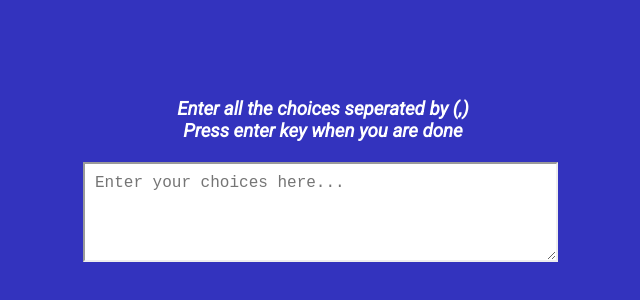
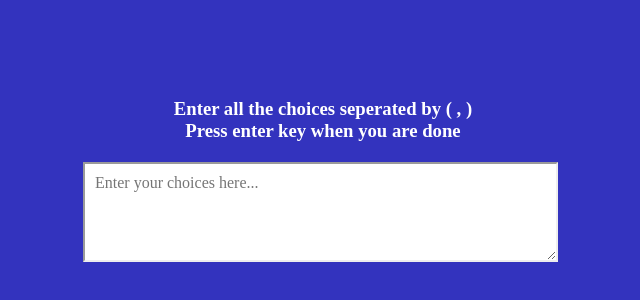
Before and after one commit to poly4concept/random-choice-picker, a plain HTML site: page index.html in a window 1280 px wide. Shown: the part 220-520 px from the top of the page, without its empty margins (317-957 px from the left). Drawn offline with Linux system fonts and the light colour scheme; a web font is replaced by a local one.

Commit message:
changed the font

```diff
--- a/style.css
+++ b/style.css
@@ -1,9 +1,9 @@
-@import url('https://fonts.googleapis.com/css2?family=Roboto:ital@1&display=swap');
+@import url('https://fonts.googleapis.com/css2?family=Ovo&display=swap');
 * {
     box-sizing: border-box;
 }
 body{
-    font-family: 'Roboto', san-serif;
+    font-family: 'Ovo', san-serif;
     background-color: rgb(51, 51, 190);
     display: flex;
     align-items: center;
@@ -28,6 +28,7 @@ h3{
     height: 100px;
     padding: 10px;
     font-size: 16px;
+    font-family: inherit
 }
 #textarea:focus{
     outline: 0;
```
Also changed, not shown: index.html (+1 -1 lines).
